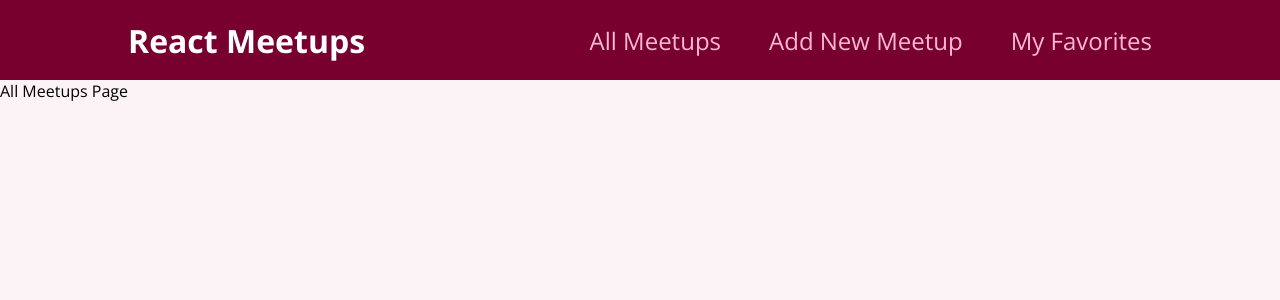
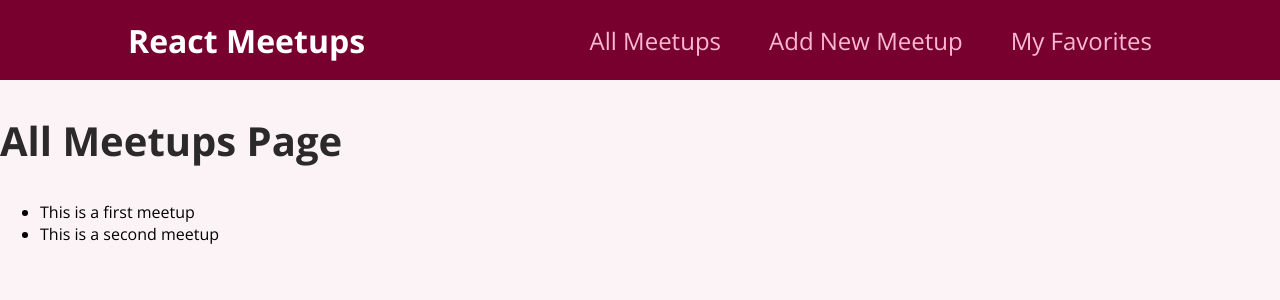
Before and after one commit to anaysoul/react-review, a React (Create React App) app: page / in a window 1280 px wide. Shown: the top 300 px of the page. Built offline with nearby package versions, Linux system fonts and the light colour scheme.

Commit message:
outputting lists of data

```diff
--- a/src/pages/AllMeetups.js
+++ b/src/pages/AllMeetups.js
@@ -1,5 +1,35 @@
+const DUMMY_DATA = [
+  {
+    id: 'm1',
+    title: 'This is a first meetup',
+    image:
+      'https://upload.wikimedia.org/wikipedia/commons/thumb/d/d3/Stadtbild_M%C3%BCnchen.jpg/2560px-Stadtbild_M%C3%BCnchen.jpg',
+    address: 'Meetupstreet 5, 12345 Meetup City',
+    description:
+      'This is a first, amazing meetup which you definitely should not miss. It will be a lot of fun!',
+  },
+  {
+    id: 'm2',
+    title: 'This is a second meetup',
+    image:
+      'https://upload.wikimedia.org/wikipedia/commons/thumb/d/d3/Stadtbild_M%C3%BCnchen.jpg/2560px-Stadtbild_M%C3%BCnchen.jpg',
+    address: 'Meetupstreet 5, 12345 Meetup City',
+    description:
+      'This is a first, amazing meetup which you definitely should not miss. It will be a lot of fun!',
+  },
+];
+
 function AllMeetupsPage() {
-  return <div>All Meetups Page</div>;
+  return (
+    <section>
+      <h1>All Meetups Page</h1>
+      <ul>
+        {DUMMY_DATA.map((meetup) => {
+          return <li key={meetup.id}>{meetup.title}</li>;
+        })}
+      </ul>
+    </section>
+  );
 }
 
 export default AllMeetupsPage;
```
